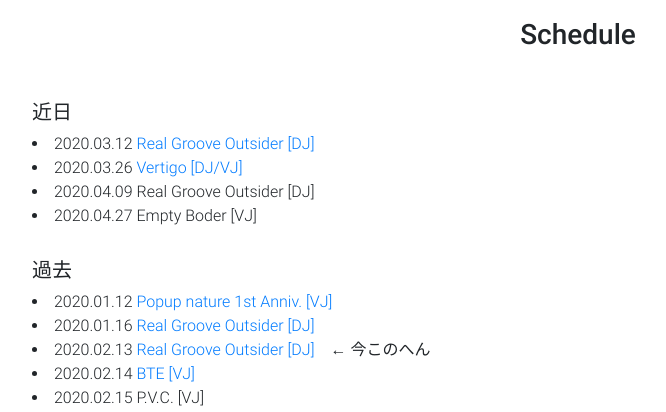
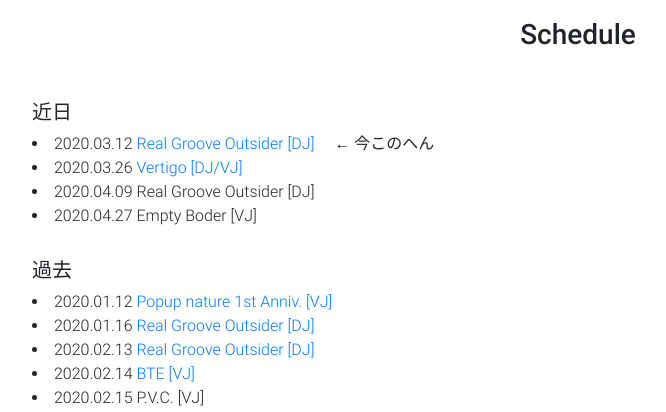
Before and after one commit to Omega014/omega014.github.io, a plain HTML site: page vdj.html in a window 1280 px wide. Shown: the part 1420-1832 px from the top of the page, without its empty margins (62-728 px from the left). Drawn offline with Linux system fonts and the light colour scheme.

Commit message:
update info

```diff
--- a/vdj.html
+++ b/vdj.html
@@ -284,7 +284,7 @@ s
             <div class="row">
               <div class="col-12">
                 <h5 class="feature-title">近日</h5>
-                <li>2020.03.12 <a href="https://www.facebook.com/events/191139388877356/">Real Groove Outsider [DJ]</a></li>
+                <li>2020.03.12 <a href="https://www.facebook.com/events/191139388877356/">Real Groove Outsider [DJ]</a> 　← 今このへん</li>
                 <li>2020.03.26 <a href="https://www.residentadvisor.net/events/1402657">Vertigo [DJ/VJ]</a></li>
                 <li>2020.04.09 Real Groove Outsider [DJ]</li>
                 <li>2020.04.27 Empty Boder [VJ]</li>
@@ -296,7 +296,7 @@ s
                 <h5 class="feature-title">過去</h5>
                 <li>2020.01.12 <a href="https://popupnature1.wixsite.com/1stanniv">Popup nature 1st Anniv. [VJ]</a></li>
                 <li>2020.01.16 <a href="https://www.facebook.com/events/645850076187115/">Real Groove Outsider [DJ]</a></li>
-                <li>2020.02.13 <a href="https://www.residentadvisor.net/events/1384274?fbclid=IwAR3faoCPFpbTtyli00hMx5F0_W2JmzJH1kfxVAvfCshZQwMbh6vdElc1n-0">Real Groove Outsider [DJ]</a>　← 今このへん</li>
+                <li>2020.02.13 <a href="https://www.residentadvisor.net/events/1384274?fbclid=IwAR3faoCPFpbTtyli00hMx5F0_W2JmzJH1kfxVAvfCshZQwMbh6vdElc1n-0">Real Groove Outsider [DJ]</a></li>
                 <li>2020.02.14 <a href="https://www.facebook.com/events/s/bte-vol25-techno-minimal-techh/625810864857662/">BTE [VJ]</a></li>
                 <li>2020.02.15 P.V.C. [VJ]</li>
                 <li>2020.02.21 <a href="https://www.facebook.com/events/2901567249890058/">VJAM [DJ]</a></li>
```
